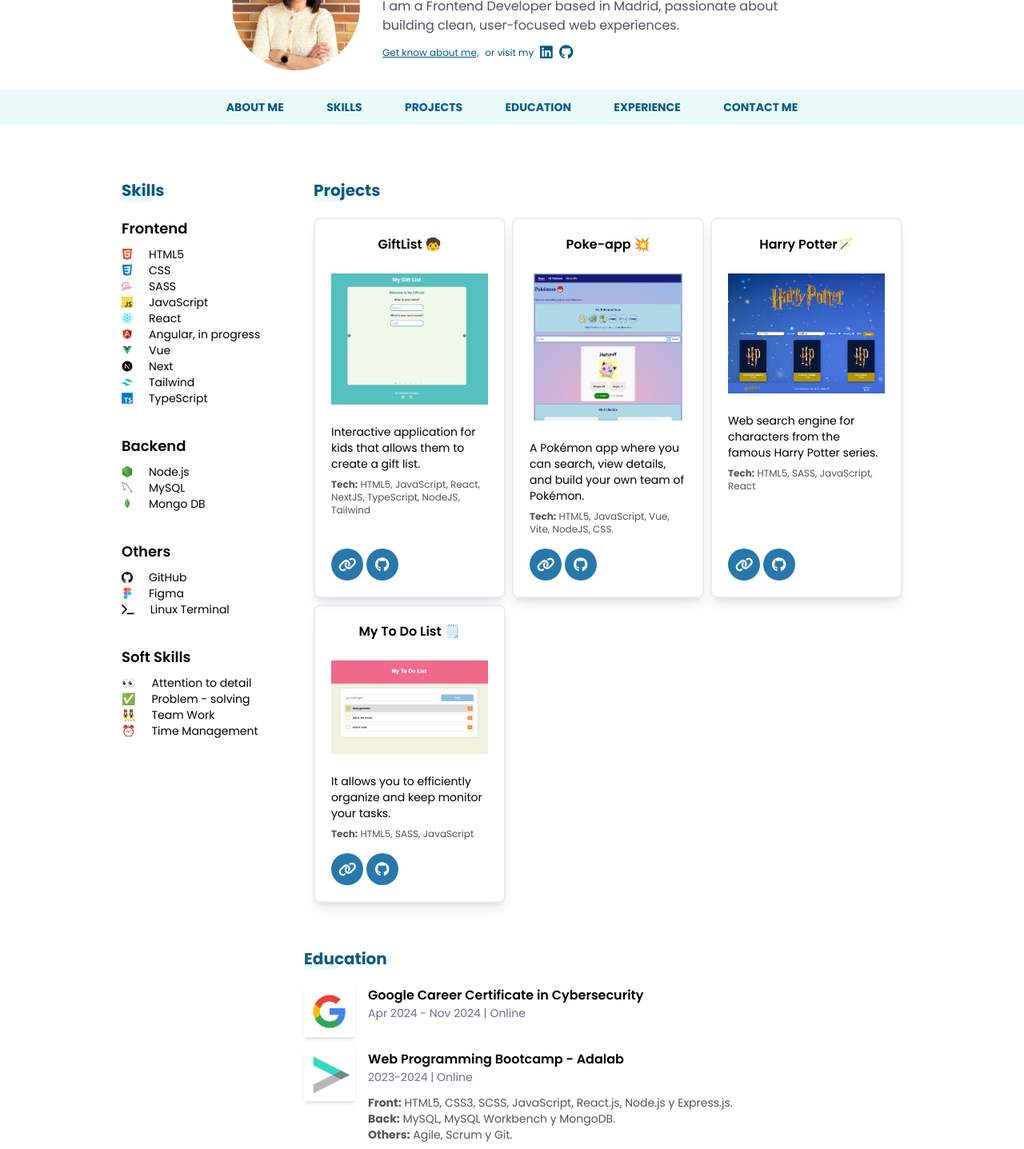
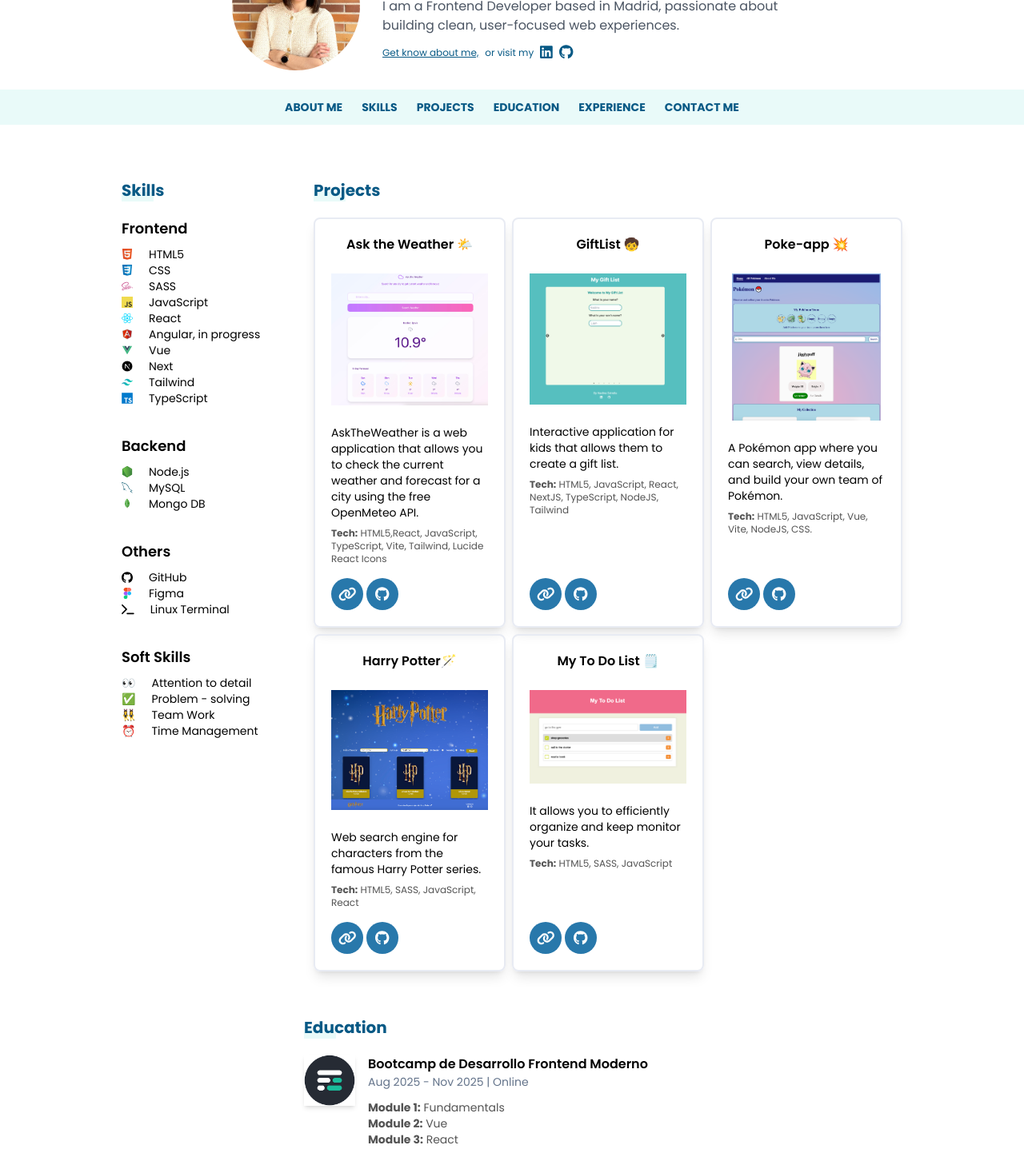
Before and after one commit to nadinestrella/portfolio, a Next.js app: page / in a window 1280 px wide. Shown: the part 100-1537 px from the top of the page at 80% size. Built offline with nearby package versions, Linux system fonts and the light colour scheme.

Commit message:
added hamburguer menu

```diff
--- a/app/components/Education.tsx
+++ b/app/components/Education.tsx
@@ -7,6 +7,27 @@ export const Education = ({ title }: TitleProps) => {
     <div id="education" className="mb-3">
       <Title title={title} />
       <ul className="flex flex-col items-start pb-3 gap-4 ">
+        <ExperienceItem
+          title="Bootcamp de Desarrollo Frontend Moderno"
+          date="Aug 2025 - Nov 2025 | Online"
+          imageUrl="/companies/codigo_facilito.png"
+          content={
+            <ul className="text-sm text-grey">
+              <li>
+                <strong>Module 1:</strong> Fundamentals
+              </li>
+              <li>
+                <strong>Module 2:</strong> Vue
+              </li>
+              <li>
+                <strong>Module 3:</strong> React
+              </li>
+              <li>
+                <strong>Module 4:</strong> Angular
+              </li>
+            </ul>
+          }
+        />
         <ExperienceItem
           title="Google Career Certificate in Cybersecurity"
           date="Apr 2024 - Nov 2024 | Online"
--- a/app/components/MyProjects.tsx
+++ b/app/components/MyProjects.tsx
@@ -8,6 +8,14 @@ export const MyProjects = ({ title }: TitleProps) => {
       <Title title={title} />
 
       <div className="grid grid-flow-row md:grid-cols-2 lg:grid-cols-3 gap-2 mx-auto">
+        <Card
+          title="Ask the Weather 🌤️"
+          text="AskTheWeather is a web application that allows you to check the current weather and forecast for a city using the free OpenMeteo API."
+          link="https://nadinestrella.github.io/askTheWeather/"
+          repoLink="https://github.com/nadinestrella/askTheWeather"
+          tech="HTML5,React, JavaScript, TypeScript, Vite, Tailwind, Lucide React Icons"
+          imageUrl={'/askTheWeather.jpg'}
+        />
         <Card
           title="GiftList 🧒"
           text="Interactive application for kids that allows them to create a gift list."
--- a/app/components/NavegationBar.tsx
+++ b/app/components/NavegationBar.tsx
@@ -1,58 +1,49 @@
+'use client';
+
 import Link from 'next/link';
-import React from 'react';
+import React, { useState } from 'react';
 
 export const NavegationBar = () => {
+  const [open, setOpen] = useState(false);
+
   return (
-    <nav className=" justify-items-center text-sm bg-lightBlue">
-      <ul className="grid grid-rows-2 md:grid-rows-1 grid-flow-col max-w-screen-md mx-auto">
-        <li>
-          <Link
+    <nav className="text-sm bg-lightBlue">
+      {/* Headder */}
+      <div className="flex justify-end mr-2 h-14 md:hidden">
+        {/* Hamburger */}
+        <button
+          onClick={() => setOpen(!open)}
+          aria-label="Toggle menu"
+          className="text-sky-800 text-3xl focus:outline-none"
+        >
+          {open ? '✕' : '☰'}
+        </button>
+      </div>
+
+      {/* Menu */}
+      <ul
+        className={` ${
+          open ? 'block' : 'hidden'
+        } flex-col md:flex md:flex-row md:justify-center md:items-center
+      max-w-screen-md mx-auto`}
+      >
+        {[
+          { href: '/about', label: 'About me' },
+          { href: '/#skills', label: 'Skills' },
+          { href: '/#projects', label: 'Projects' },
+          { href: '/#education', label: 'Education' },
+          { href: '/#experience', label: 'Experience' },
+          { href: '/#contact', label: 'Contact Me' },
+        ].map(({ href, label }) => (
+          <li
+            key={href}
             className="block p-3 uppercase font-bold text-sky-800 hover:text-blueSky text-center"
-            href="/about"
           >
-            About me
-          </Link>
-        </li>
-        <li>
-          <Link
-            className="block p-3 uppercase font-bold text-sky-800  hover:text-blueSky text-center"
-            href="/#skills"
-          >
-            Skills
-          </Link>
-        </li>
-        <li>
-          <Link
-            className="block p-3 uppercase font-bold text-sky-800  hover:text-blueSky text-center"
-            href="/#projects"
-          >
-            Projects
-          </Link>
-        </li>
-        <li>
-          <Link
-            className="block p-3 uppercase font-bold text-sky-800  hover:text-blueSky text-center"
-            href="/#education"
-          >
-            Education
-          </Link>
-        </li>
-        <li>
-          <Link
-            className="block p-3 uppercase font-bold text-sky-800  hover:text-blueSky text-center"
-            href="/#experience"
-          >
-            Experience
-          </Link>
-        </li>
-        <li>
-          <Link
-            className="block p-3 uppercase font-bold text-sky-800  hover:text-blueSky text-center"
-            href="/#contact"
-          >
-            Contact Me
-          </Link>
-        </li>
+            <Link href={href} onClick={() => setOpen(true)}>
+              {label}
+            </Link>
+          </li>
+        ))}
       </ul>
     </nav>
   );
```
Also changed, not shown: public/askTheWeather.jpg (added), public/companies/codigo_facilito.png (added).
